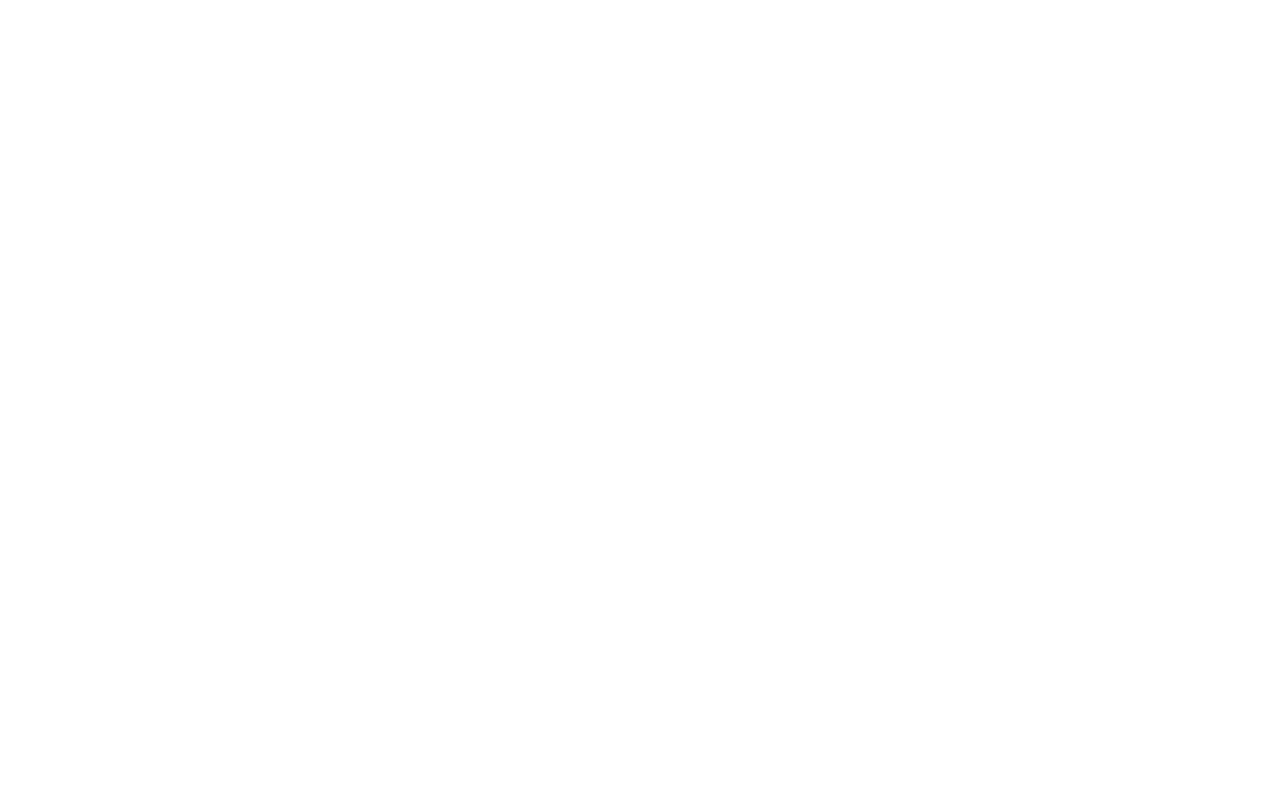
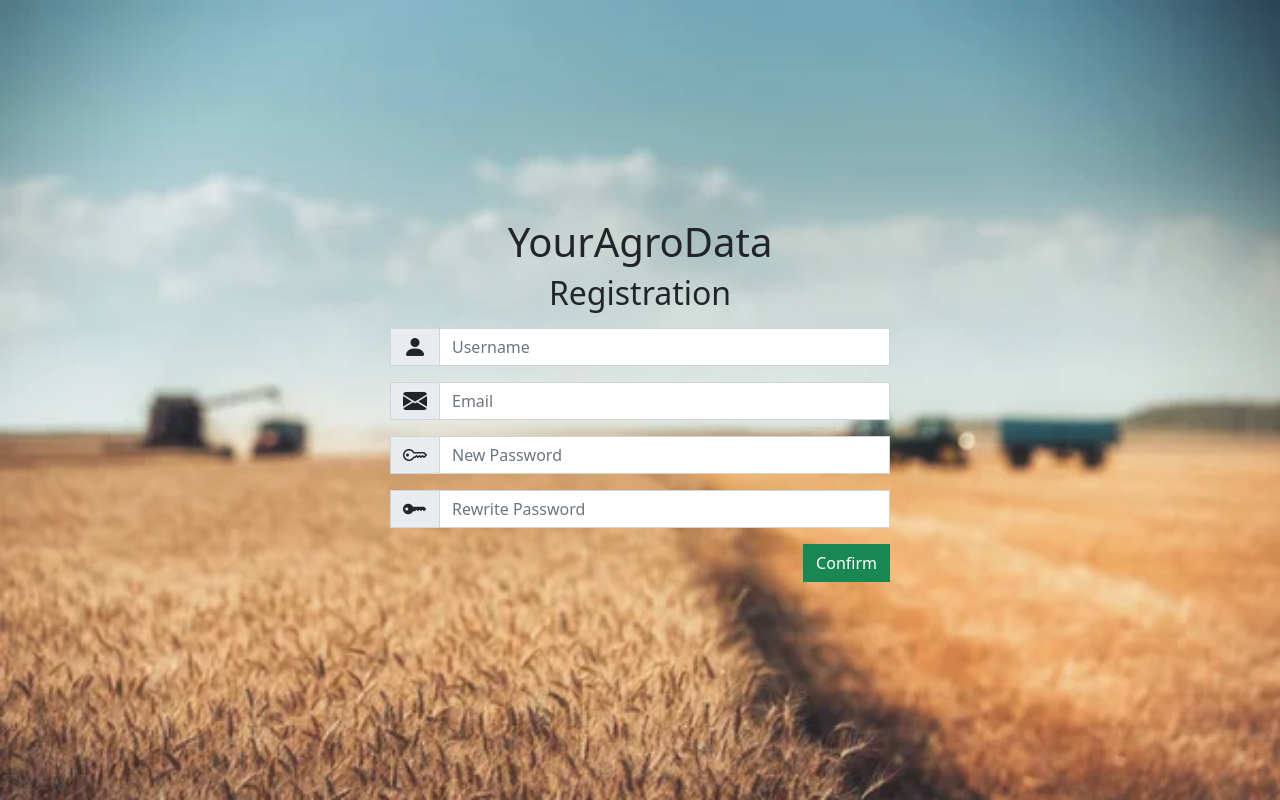
Before and after one commit to fbergui/YourAgroData, an Angular app in the folder client/: page /form/signin in a window 1280 px wide. Before the commit this address led to /. Built offline with nearby package versions, Linux system fonts and the light colour scheme.

Commit message:
Login + registration forms

```diff
--- a/client/src/app/app.component.scss
+++ b/client/src/app/app.component.scss
@@ -1,3 +1,7 @@
 *{
   margin: 0 auto;
+  height: 100%;
 }
+html,body{
+  height: 100%;
+}
--- a/client/src/app/app.module.ts
+++ b/client/src/app/app.module.ts
@@ -11,6 +11,8 @@
 import { ServicesPageComponent } from './body/services-page/services-page.component';
 import { FooterComponent } from './footer/footer.component';
 import { FormUserComponent } from './form-user/form-user.component';
+import { LoginComponent } from './form-user/login/login.component';
+import { SigninComponent } from './form-user/signin/signin.component';
 
 @NgModule({
   declarations: [
@@ -22,6 +24,8 @@
     ServicesPageComponent,
     FooterComponent,
     FormUserComponent,
+    LoginComponent,
+    SigninComponent,
   ],
   imports: [
     BrowserModule,
--- a/client/src/app/form-user/form-user.component.html
+++ b/client/src/app/form-user/form-user.component.html
@@ -1 +1,3 @@
-<p>form-user works!</p>
+<div class="position-absolute d-flex align-items-center justify-content-center">
+<router-outlet></router-outlet>
+</div>
--- a/client/src/app/form-user/form-user.component.scss
+++ b/client/src/app/form-user/form-user.component.scss
@@ -0,0 +1,8 @@
+
+div{
+  width: 100%;
+  height: 100%;
+  background-image: url(../../assets/img/formSfondo.jpg);
+  background-repeat: no-repeat;
+  background-size: cover;
+}
--- /dev/null
+++ b/client/src/app/form-user/login/login.component.html
@@ -0,0 +1,14 @@
+<h1 class="text-center">YourAgroData</h1>
+<h2 class="text-center">Login Portal</h2>
+<form class="mt-3 text-end">
+  <div class="input-group mb-3">
+    <!---->
+    <div class="input-group-prepend"><span class="input-group-text bi bi-person-fill"></span></div>
+    <input type="text" placeholder="Username or email" name="username" class="form-control">
+  </div>
+  <div class="input-group mb-3">
+    <div class="input-group-prepend"><i class="input-group-text bi bi-key-fill"></i></div>
+    <input type="password" placeholder="Password" name="password" class="form-control">
+  </div>
+  <button class="btn btn-success">Login</button>
+</form>
--- /dev/null
+++ b/client/src/app/form-user/login/login.component.scss
@@ -0,0 +1,11 @@
+* {
+  border-radius: 0 !important;
+}
+
+form{
+  width: 500px
+}
+//18 pt font size
+.bi{
+  font-size: 18pt;
+}
--- /dev/null
+++ b/client/src/app/form-user/signin/signin.component.html
@@ -0,0 +1,21 @@
+<h1 class="text-center">YourAgroData</h1>
+<h2 class="text-center">Registration</h2>
+<form class="mt-3 text-end">
+  <div class="input-group mb-3">
+    <div class="input-group-prepend"><i class="input-group-text bi bi-person-fill"></i></div>
+    <input type="text" placeholder="Username" name="username" class="form-control">
+  </div>
+  <div class="input-group mb-3">
+    <div class="input-group-prepend"><i class="input-group-text bi bi-envelope-fill"></i></div>
+    <input type="text" placeholder="Email" name="email" class="form-control">
+  </div>
+  <div class="input-group mb-3">
+    <div class="input-group-prepend"><i class="input-group-text bi bi-key"></i></div>
+    <input type="password" placeholder="New Password" name="newpassword" class="form-control">
+  </div>
+  <div class="input-group mb-3">
+    <div class="input-group-prepend"><i class="input-group-text bi bi-key-fill"></i></div>
+    <input type="password" placeholder="Rewrite Password" name="rewpassword" class="form-control">
+  </div>
+  <button class="btn btn-success">Confirm</button>
+</form>
--- /dev/null
+++ b/client/src/app/form-user/signin/signin.component.scss
@@ -0,0 +1,11 @@
+* {
+  border-radius: 0 !important;
+}
+
+form{
+  width: 500px
+}
+//18 pt font size
+.bi{
+  font-size: 18pt;
+}
--- a/client/src/app/header/header.component.html
+++ b/client/src/app/header/header.component.html
@@ -17,8 +17,8 @@
             </ul>
             <ul class="nav navbar-nav d-flex flex-row" [ngClass]="{ 'py-2 px-3': navbarOpen }">
               <span class="p-3"></span>
-              <li class="p-3" ><a routerLink="/signin" class="nav-link"><i class="bi bi-person-fill-add"></i> Sign Up</a></li>
-              <li class="p-3" ><a routerLink="/login" class="nav-link"><i class="bi bi-box-arrow-in-right" ></i> Login</a></li>
+              <li class="p-3" ><a routerLink="/form/signin" class="nav-link"><i class="bi bi-person-fill-add"></i> Sign In</a></li>
+              <li class="p-3" ><a routerLink="/form/login" class="nav-link"><i class="bi bi-box-arrow-in-right" ></i> Login</a></li>
             </ul>
           </div>
         </nav>
```
Also changed, not shown: client/src/app/app-routing.module.ts (+7 -2 lines), client/src/app/form-user/login/login.component.ts (added, +10 -0 lines), client/src/app/form-user/signin/signin.component.ts (added, +10 -0 lines), client/src/assets/img/formSfondo.jpg (added).
